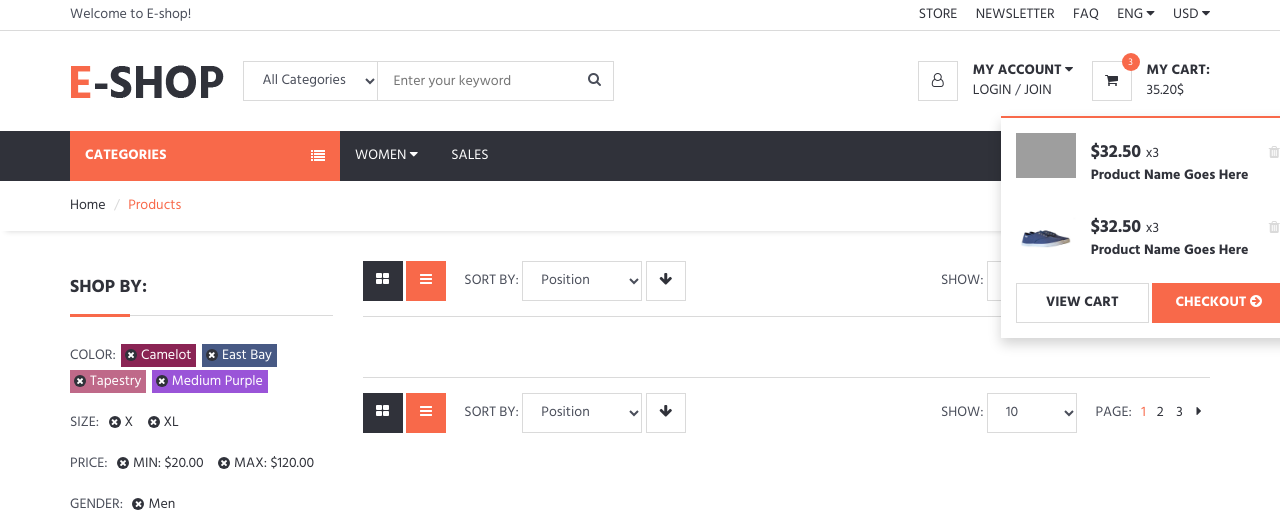
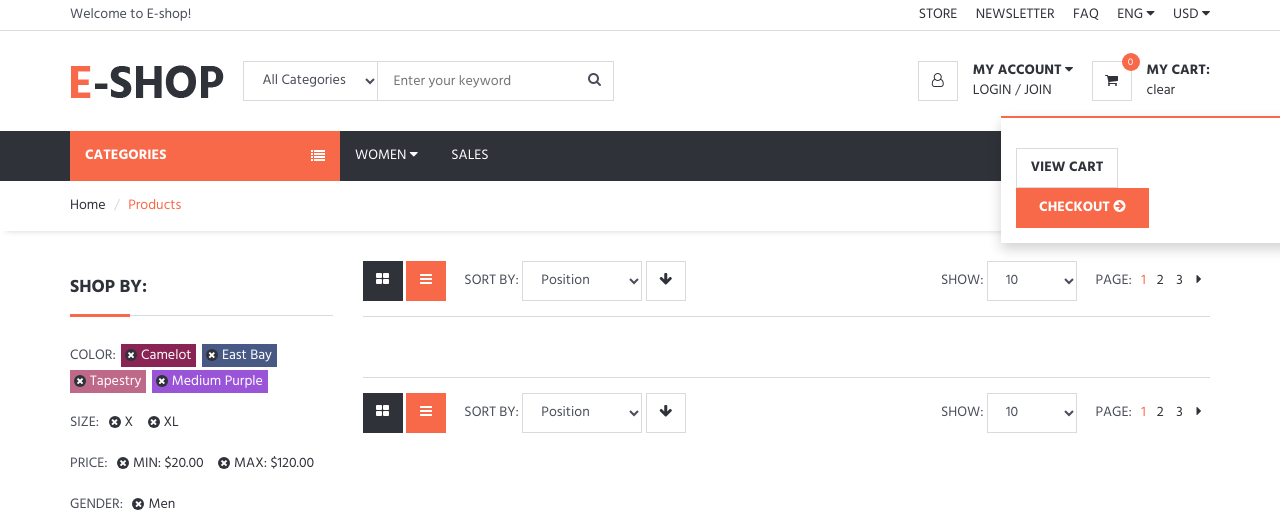
Before and after one commit to ZusmanOne/Online-shop, a Django app: page /1/ in a window 1280 px wide, after a click that opens the changed part. Shown: the top 515 px of the page. Run offline with Django 3.2, Linux system fonts and the light colour scheme; tables that the repository leaves empty hold one stand-in row (values such as "Sample post"); some libraries are stand-ins or nearby versions; grey boxes are pictures that could not be loaded.

Commit message:
законченная_корзина

```diff
--- /dev/null
+++ b/myshop/cart/context_processors.py
@@ -0,0 +1,5 @@
+from .cart import *
+
+
+def cart(request):
+    return {'cart': Cart(request)}
--- a/myshop/myshop/settings.py
+++ b/myshop/myshop/settings.py
@@ -65,6 +65,7 @@ TEMPLATES = [
                 'django.template.context_processors.request',
                 'django.contrib.auth.context_processors.auth',
                 'django.contrib.messages.context_processors.messages',
+                'cart.context_processors.cart',
             ],
         },
     },
--- a/myshop/shop/models.py
+++ b/myshop/shop/models.py
@@ -38,6 +38,7 @@ class Product(models.Model):
         return self.name
 
     def get_absolute_url(self):
-        return reverse_lazy('product_detail', kwargs={'slug': self.slug})
+        return reverse_lazy('product_detail', kwargs={'product_id': self.pk})
+
 
 # Create your models here.
--- a/myshop/templates/inc/header.html
+++ b/myshop/templates/inc/header.html
@@ -84,41 +84,59 @@
 						<!-- Cart -->
 						<li class="header-cart dropdown default-dropdown">
 							<a class="dropdown-toggle" data-toggle="dropdown" aria-expanded="true">
+								{% with total_items=cart|length %}
 								<div class="header-btns-icon">
 									<i class="fa fa-shopping-cart"></i>
-									<span class="qty">3</span>
+									{% if cart|length > 0 %}
+									<span class="qty">{{total_items}}</span>
 								</div>
 								<strong class="text-uppercase">My Cart:</strong>
 								<br>
-								<span>35.20$</span>
+								<span>{{cart.total_price}}$</span>
+								{% else %}
+								<span class="qty">0</span>
+								</div>
+								<strong class="text-uppercase">My Cart:</strong>
+								<br>
+								<span>clear</span>
+
+								{% endif %}
+								{% endwith %}
+
 							</a>
 							<div class="custom-menu">
 								<div id="shopping-cart">
 									<div class="shopping-cart-list">
+										{% for item in cart %}
+										{% with product=item.product %}
 										<div class="product product-widget">
 											<div class="product-thumb">
-												<img src="{static  'shop/img/thumb-product01.jpg' %}" alt="">
+												{% if product.image %}
+												<img src="{{product.image.url}}" alt="">
+												{% else %}
+												<img src="{% static 'shop/img/no-image.jpeg' %}" alt="">
+												{% endif %}
 											</div>
 											<div class="product-body">
-												<h3 class="product-price">$32.50 <span class="qty">x3</span></h3>
-												<h2 class="product-name"><a href="#">Product Name Goes Here</a></h2>
+												<h3 class="product-price">{{item.price}} <span class="qty">{{item.quantity}}</span></h3>
+												<h2 class="product-name"><a href="{{product.get_absolute_url}}">{{product.name}}</a></h2>
 											</div>
-											<button class="cancel-btn"><i class="fa fa-trash"></i></button>
+											<form action="{% url 'cart:cart_remove' product.pk %}" method="post">
+												{% csrf_token %}
+												<button class="cancel-btn"><i class="fa fa-trash"></i></button>
+											</form>
+
 										</div>
-										<div class="product product-widget">
-											<div class="product-thumb">
-												<img src="{% static 'shop/img/thumb-product01.jpg' %}" alt="">
-											</div>
-											<div class="product-body">
-												<h3 class="product-price">$32.50 <span class="qty">x3</span></h3>
-												<h2 class="product-name"><a href="#">Product Name Goes Here</a></h2>
-											</div>
-											<button class="cancel-btn"><i class="fa fa-trash"></i></button>
-										</div>
+										{% endwith %}
+										{% endfor %}
 									</div>
 									<div class="shopping-cart-btns">
-										<button class="main-btn">View Cart</button>
+										<form action="{% url 'cart:cart_detail' %}" method="get">
+											<button class="main-btn">View Cart</button>
+
+										</form>
 										<button class="primary-btn">Checkout <i class="fa fa-arrow-circle-right"></i></button>
+
 									</div>
 								</div>
 							</div>
```
